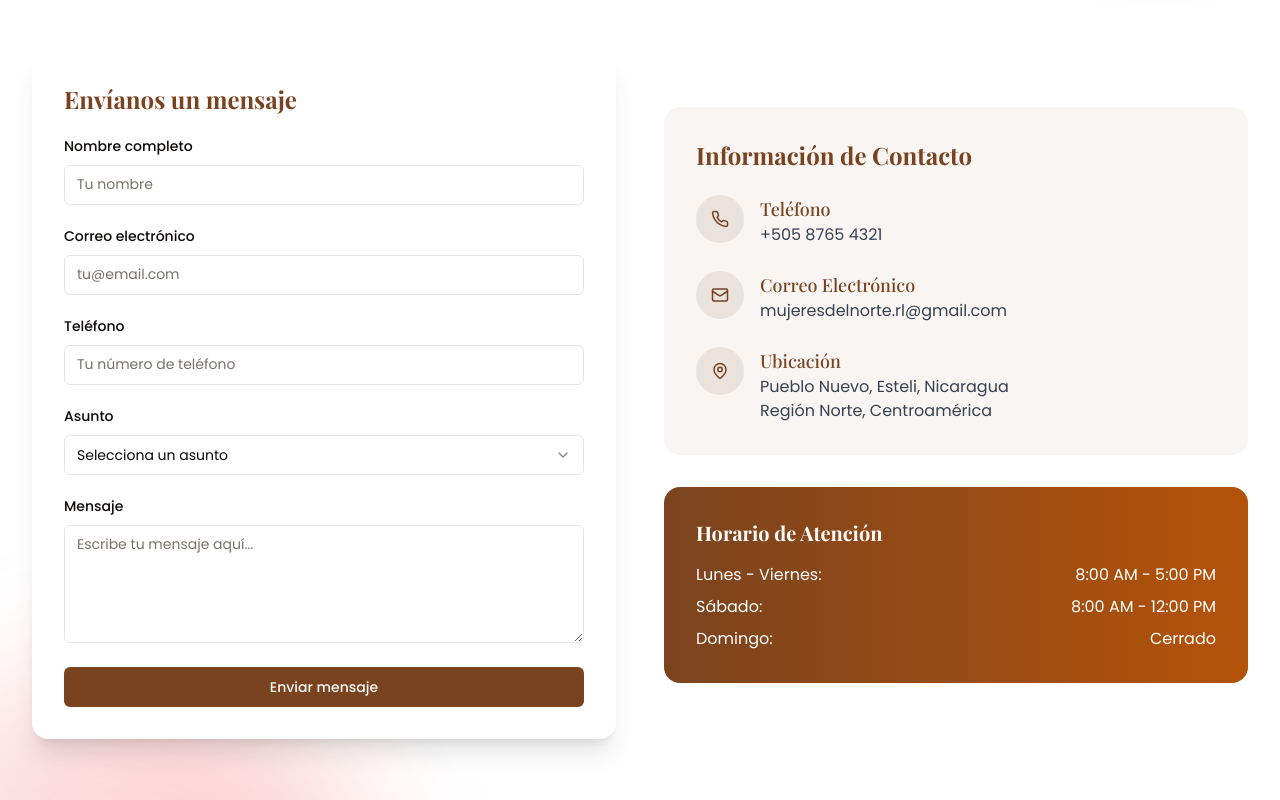
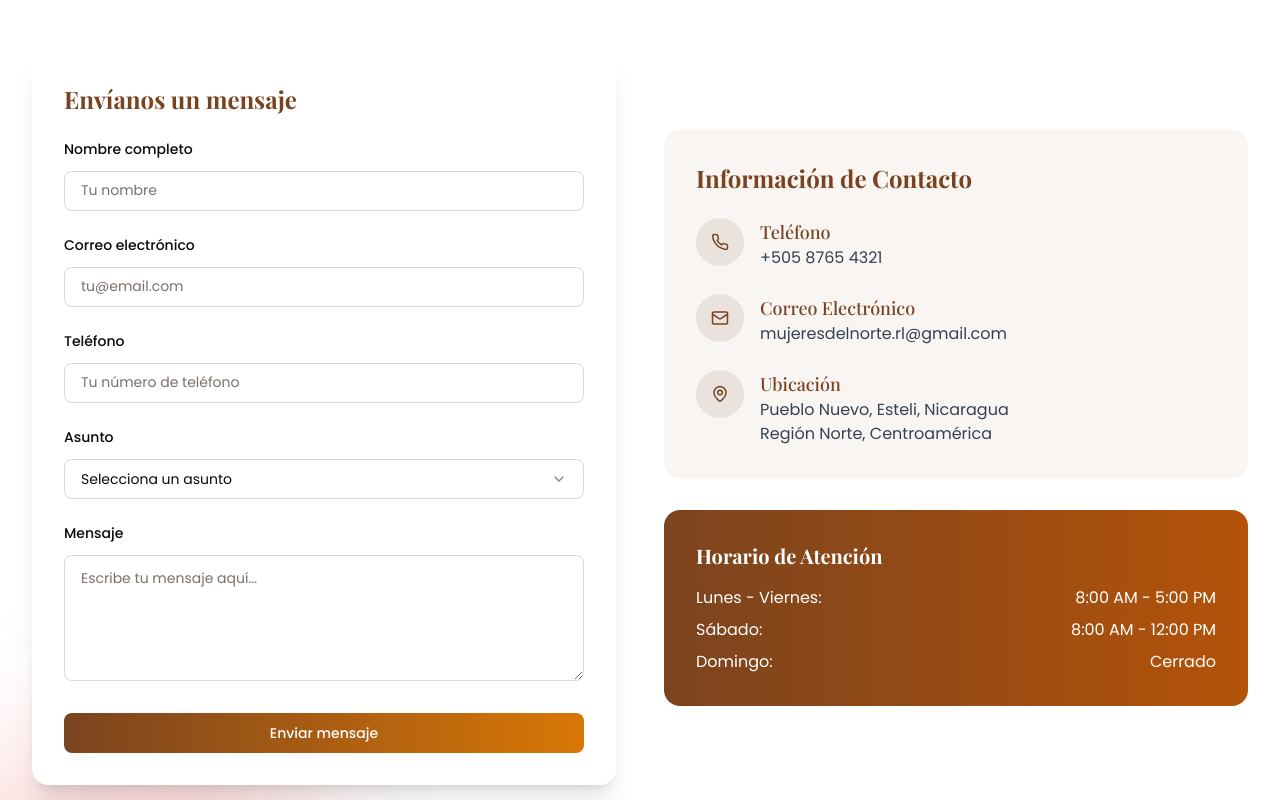
Before and after one commit to CarlosRuiz55/mujeresdelnorteprueba, a Next.js app: page / in a window 1280 px wide. Shown: the part 8440-9240 px from the top of the page. Built offline with nearby package versions, Linux system fonts and the light colour scheme; a web font is replaced by a local one.

Commit message:
formulario

```diff
--- a/components/contact-form.tsx
+++ b/components/contact-form.tsx
@@ -1,18 +1,13 @@
 "use client"
 
 import type React from "react"
+
 import { useState } from "react"
 import { Button } from "@/components/ui/button"
 import { Input } from "@/components/ui/input"
 import { Label } from "@/components/ui/label"
 import { Textarea } from "@/components/ui/textarea"
-import {
-  Select,
-  SelectContent,
-  SelectItem,
-  SelectTrigger,
-  SelectValue,
-} from "@/components/ui/select"
+import { Select, SelectContent, SelectItem, SelectTrigger, SelectValue } from "@/components/ui/select"
 import { motion } from "framer-motion"
 
 export default function ContactForm() {
@@ -26,9 +21,7 @@ export default function ContactForm() {
   const [isSubmitting, setIsSubmitting] = useState(false)
   const [isSubmitted, setIsSubmitted] = useState(false)
 
-  const handleChange = (
-    e: React.ChangeEvent<HTMLInputElement | HTMLTextAreaElement>
-  ) => {
+  const handleChange = (e: React.ChangeEvent<HTMLInputElement | HTMLTextAreaElement>) => {
     const { name, value } = e.target
     setFormData((prev) => ({ ...prev, [name]: value }))
   }
@@ -47,7 +40,7 @@ export default function ContactForm() {
       setIsSubmitting(false)
       setIsSubmitted(true)
 
-      // Reset form
+      // Reset form after 3 seconds
       setTimeout(() => {
         setIsSubmitted(false)
         setFormData({
@@ -86,96 +79,113 @@ export default function ContactForm() {
               <polyline points="22 4 12 14.01 9 11.01" />
             </svg>
           </div>
-          <h3 className="mb-2 text-xl font-bold text-green-800">
-            ¡Mensaje Enviado!
-          </h3>
-          <p className="text-green-700">
-            Gracias por contactarnos. Te responderemos a la brevedad.
-          </p>
+          <h3 className="mb-2 text-xl font-bold text-green-800">¡Mensaje Enviado!</h3>
+          <p className="text-green-700">Gracias por contactarnos. Te responderemos a la brevedad.</p>
         </motion.div>
       ) : (
-        <form
-          onSubmit={handleSubmit}
-          name="contact"
-          method="POST"
-          data-netlify="true"
-          className="grid gap-6"
-        >
-          {/* Campo oculto requerido por Netlify */}
-          <input type="hidden" name="form-name" value="contact" />
-
+        <form onSubmit={handleSubmit} className="grid gap-6">
           <div className="grid gap-3">
-            <Label htmlFor="name">Nombre completo</Label>
+            <Label htmlFor="name" className="text-sm font-medium">
+              Nombre completo
+            </Label>
             <Input
               id="name"
               name="name"
+              placeholder="Tu nombre"
               required
-              placeholder="Tu nombre"
               value={formData.name}
               onChange={handleChange}
+              className="rounded-lg border-primary/20 bg-white/50 px-4 py-3 focus:border-primary focus:ring-primary"
             />
           </div>
-
           <div className="grid gap-3">
-            <Label htmlFor="email">Correo electrónico</Label>
+            <Label htmlFor="email" className="text-sm font-medium">
+              Correo electrónico
+            </Label>
             <Input
               id="email"
               name="email"
               type="email"
+              placeholder="tu@email.com"
               required
-              placeholder="tu@email.com"
               value={formData.email}
               onChange={handleChange}
+              className="rounded-lg border-primary/20 bg-white/50 px-4 py-3 focus:border-primary focus:ring-primary"
             />
           </div>
-
           <div className="grid gap-3">
-            <Label htmlFor="phone">Teléfono</Label>
+            <Label htmlFor="phone" className="text-sm font-medium">
+              Teléfono
+            </Label>
             <Input
               id="phone"
               name="phone"
               placeholder="Tu número de teléfono"
               value={formData.phone}
               onChange={handleChange}
+              className="rounded-lg border-primary/20 bg-white/50 px-4 py-3 focus:border-primary focus:ring-primary"
             />
           </div>
-
           <div className="grid gap-3">
-            <Label htmlFor="subject">Asunto</Label>
-            <Select
-              onValueChange={handleSelectChange}
-              value={formData.subject}
-            >
-              <SelectTrigger id="subject">
+            <Label htmlFor="subject" className="text-sm font-medium">
+              Asunto
+            </Label>
+            <Select onValueChange={handleSelectChange} value={formData.subject}>
+              <SelectTrigger
+                id="subject"
+                className="rounded-lg border-primary/20 bg-white/50 px-4 py-3 focus:border-primary focus:ring-primary"
+              >
                 <SelectValue placeholder="Selecciona un asunto" />
               </SelectTrigger>
               <SelectContent>
                 <SelectItem value="info">Información general</SelectItem>
                 <SelectItem value="purchase">Compra de productos</SelectItem>
                 <SelectItem value="wholesale">Ventas al por mayor</SelectItem>
-                <SelectItem value="partnership">
-                  Propuesta de colaboración
-                </SelectItem>
+                <SelectItem value="partnership">Propuesta de colaboración</SelectItem>
                 <SelectItem value="other">Otro</SelectItem>
               </SelectContent>
             </Select>
           </div>
-
           <div className="grid gap-3">
-            <Label htmlFor="message">Mensaje</Label>
+            <Label htmlFor="message" className="text-sm font-medium">
+              Mensaje
+            </Label>
             <Textarea
               id="message"
               name="message"
+              placeholder="Escribe tu mensaje aquí..."
               rows={5}
               required
-              placeholder="Escribe tu mensaje aquí..."
               value={formData.message}
               onChange={handleChange}
+              className="rounded-lg border-primary/20 bg-white/50 px-4 py-3 focus:border-primary focus:ring-primary"
             />
           </div>
-
-          <Button type="submit" disabled={isSubmitting}>
-            {isSubmitting ? "Enviando..." : "Enviar mensaje"}
+          <Button
+            type="submit"
+            disabled={isSubmitting}
+            className="relative mt-2 overflow-hidden rounded-lg bg-gradient-to-r from-primary to-amber-600 px-6 py-3 font-medium text-white transition-all hover:from-primary/90 hover:to-amber-500"
+          >
+            {isSubmitting ? (
+              <div className="flex items-center gap-2">
+                <svg
+                  className="h-5 w-5 animate-spin"
+                  xmlns="http://www.w3.org/2000/svg"
+                  fill="none"
+                  viewBox="0 0 24 24"
+                >
+                  <circle className="opacity-25" cx="12" cy="12" r="10" stroke="currentColor" strokeWidth="4"></circle>
+                  <path
+                    className="opacity-75"
+                    fill="currentColor"
+                    d="M4 12a8 8 0 018-8V0C5.373 0 0 5.373 0 12h4zm2 5.291A7.962 7.962 0 014 12H0c0 3.042 1.135 5.824 3 7.938l3-2.647z"
+                  ></path>
+                </svg>
+                Enviando...
+              </div>
+            ) : (
+              "Enviar mensaje"
+            )}
           </Button>
         </form>
       )}
```
